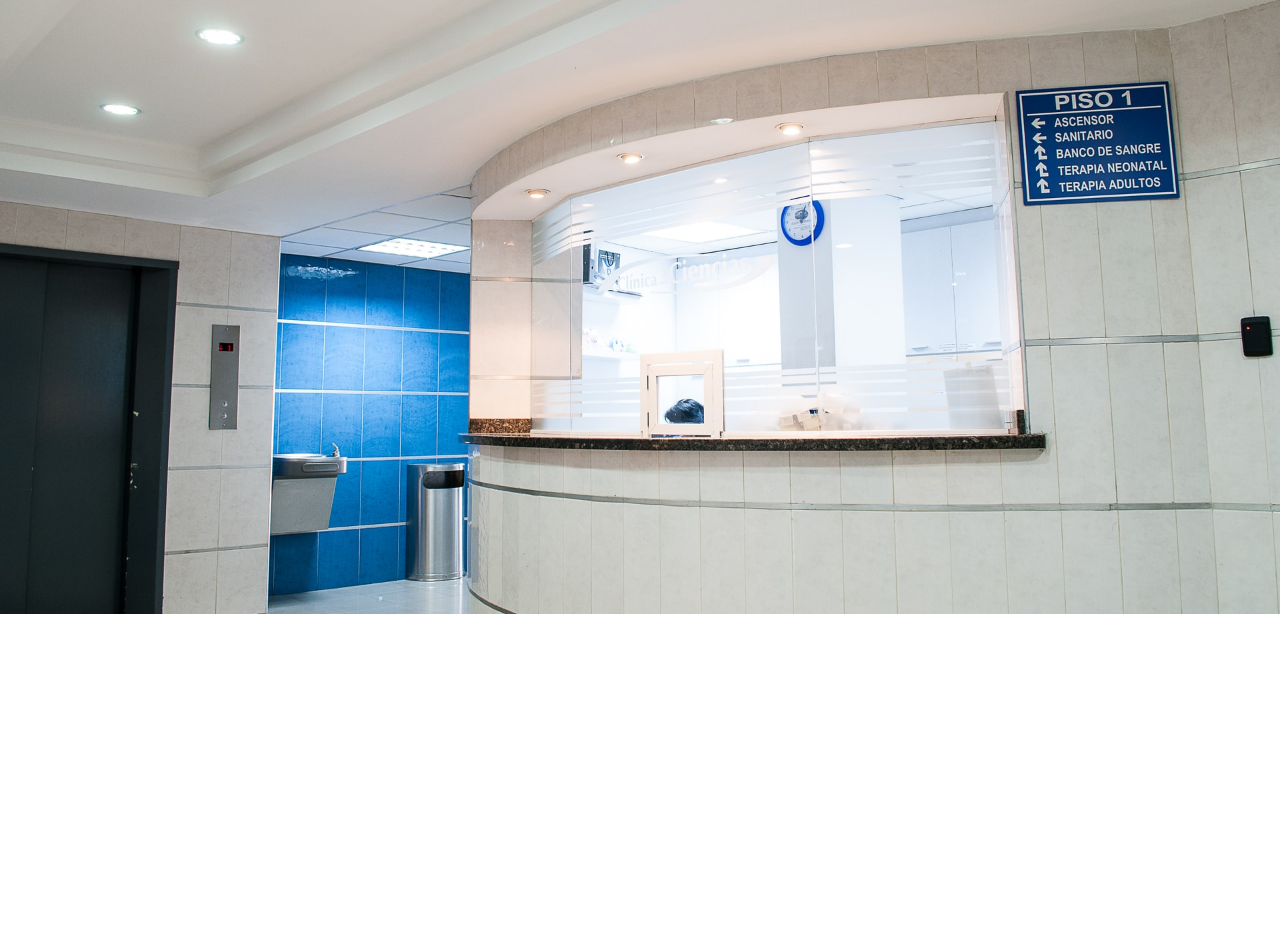
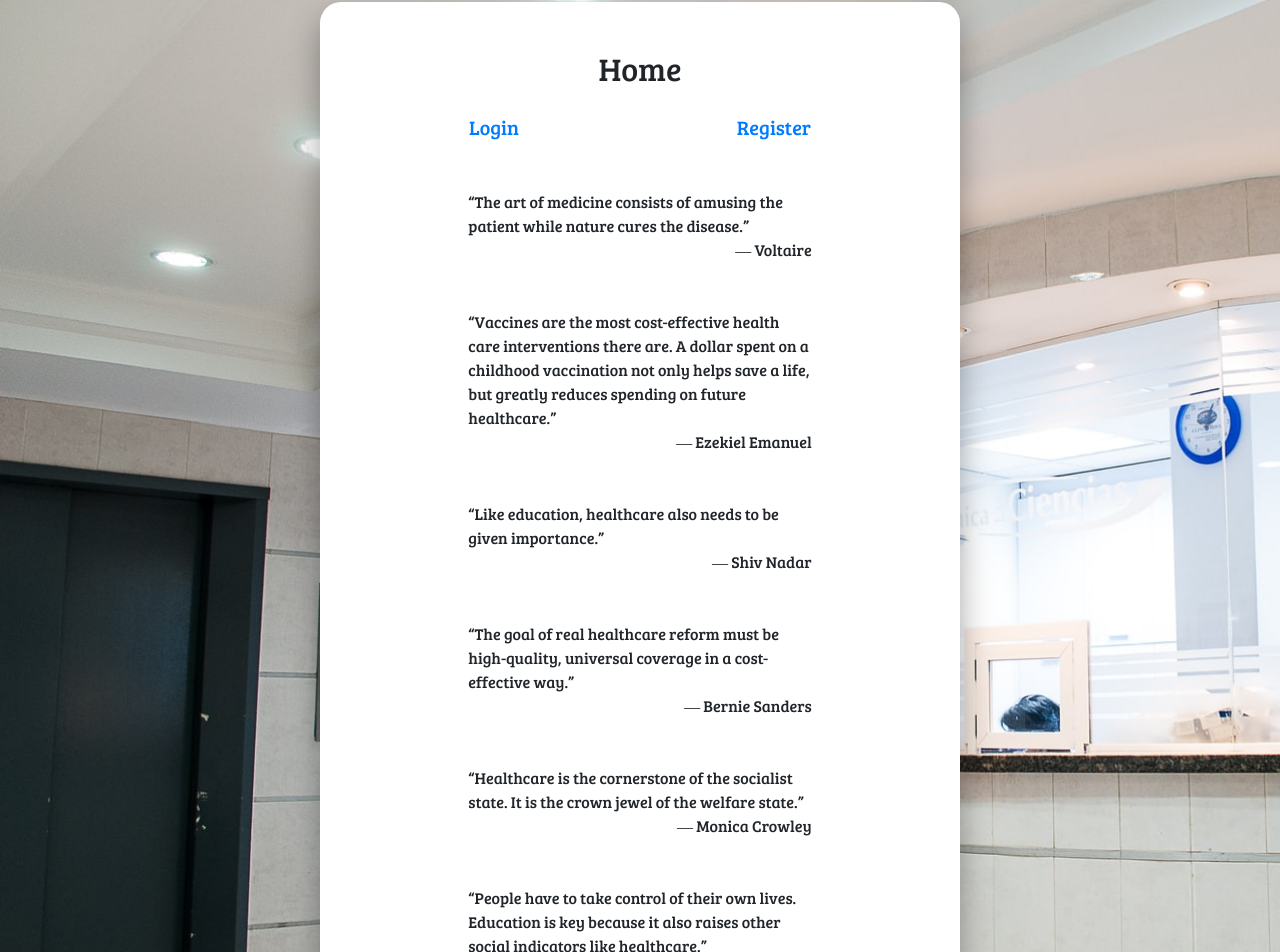
Before and after one commit to ridays2001/medicare-client, a React (Create React App) app: page / in a window 1280 px wide. Shown: the part 186-1138 px from the top of the page. Before the commit the page ends 800 px from the top, so only its background shows below. Built offline with nearby package versions, Linux system fonts and the light colour scheme.

Commit message:
Feat: home page

```diff
--- a/src/routes/home.tsx
+++ b/src/routes/home.tsx
@@ -1,5 +1,60 @@
-import React from 'react';
+import React, { useEffect } from 'react';
+import { Link } from 'react-router-dom';
 
-const Home = () => <div>Home Page</div>;
+const Home = () => {
+	useEffect(() => {
+		document.title = 'Home | Medicare';
+		return undefined;
+	}, []);
+
+	return (
+		<div className='box col-11 col-md-6 mx-auto justify-content-center py-5'>
+			<h2 id='title' className='text-center'>
+				Home
+			</h2>
+
+			<div className='d-flex justify-content-around mt-4 nav'>
+				<Link to={{ pathname: '/login' }}>Login</Link>
+				<Link to={{ pathname: '/register' }}>Register</Link>
+			</div>
+
+			<div id='quotes' className='col-md-8 justify-content-around mx-auto mt-5'>
+				<div className='quote'>
+					“The art of medicine consists of amusing the patient while nature cures the disease.”
+					<div className='d-flex justify-content-end'>― Voltaire</div>
+				</div>
+
+				<div className='quote'>
+					“Vaccines are the most cost-effective health care interventions there are. A dollar spent on a
+					childhood vaccination not only helps save a life, but greatly reduces spending on future
+					healthcare.”
+					<div className='d-flex justify-content-end'>― Ezekiel Emanuel</div>
+				</div>
+
+				<div className='quote'>
+					“Like education, healthcare also needs to be given importance.”
+					<div className='d-flex justify-content-end'>― Shiv Nadar</div>
+				</div>
+
+				<div className='quote'>
+					“The goal of real healthcare reform must be high-quality, universal coverage in a cost-effective
+					way.”
+					<div className='d-flex justify-content-end'>― Bernie Sanders</div>
+				</div>
+
+				<div className='quote'>
+					“Healthcare is the cornerstone of the socialist state. It is the crown jewel of the welfare state.”
+					<div className='d-flex justify-content-end'>― Monica Crowley</div>
+				</div>
+
+				<div className='quote'>
+					“People have to take control of their own lives. Education is key because it also raises other
+					social indicators like healthcare.”
+					<div className='d-flex justify-content-end'>― Azem Premji</div>
+				</div>
+			</div>
+		</div>
+	);
+};
 
 export default Home;
```
